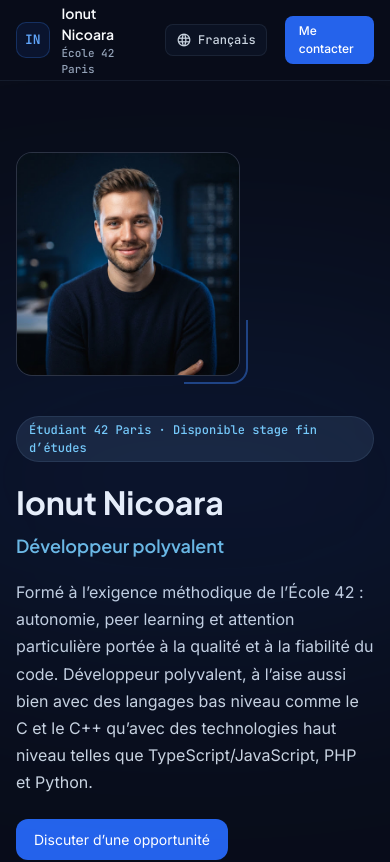
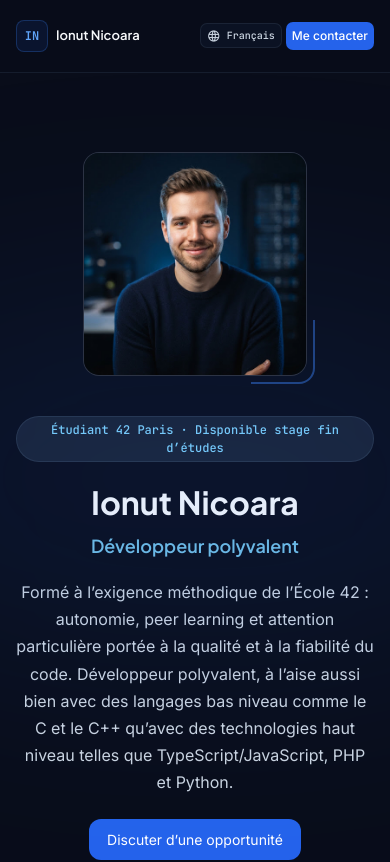
Before and after one commit to IonutzNcr/portfoliov.2, a React (Vite) app: page / in a window 390 px wide. Shown: the top 862 px of the page. Built offline with nearby package versions, Linux system fonts and the light colour scheme.

Commit message:
imporve responsiveness

```diff
--- a/src/pages/home/HomePage.css
+++ b/src/pages/home/HomePage.css
@@ -184,6 +184,8 @@
   color: #fff !important;
   font-family: Inter, 'Segoe UI', sans-serif !important;
   font-weight: 500;
+  white-space: nowrap;
+  flex-shrink: 0;
 }
 
 .site-header__actions > a .material-symbols-outlined {
@@ -639,8 +641,16 @@
 @media (max-width: 1024px) {
   .profile-section__hero {
     flex-direction: column;
-    align-items: flex-start;
+    align-items: center;
     gap: 40px;
+  }
+
+  .profile-section__copy {
+    text-align: center;
+  }
+
+  .profile-section__cta {
+    justify-content: center;
   }
 
   .profile-section__skills {
@@ -658,6 +668,26 @@
 }
 
 @media (max-width: 820px) {
+  .site-header__inner {
+    gap: 10px;
+  }
+
+  .site-header__brand {
+    min-width: 0;
+    gap: 10px;
+  }
+
+  .site-header__identity {
+    min-width: 0;
+  }
+
+  .site-header__name,
+  .site-header__school {
+    white-space: nowrap;
+    overflow: hidden;
+    text-overflow: ellipsis;
+  }
+
   .site-header__nav {
     display: none;
   }
@@ -679,6 +709,17 @@
     flex-direction: column;
     align-items: flex-start;
   }
+
+  .language-switcher__trigger {
+    padding: 5px 8px;
+    font-size: 11px;
+  }
+
+  .site-header__contact {
+    margin-left: 0;
+    padding: 6px 10px;
+    font-size: 12px;
+  }
 }
 
 @media (max-width: 640px) {
@@ -695,12 +736,94 @@
     padding: 152px 0 56px;
   }
 
+  .site-header__inner {
+    height: 72px;
+    gap: 8px;
+  }
+
+  .site-header__initials {
+    width: 32px;
+    height: 32px;
+    border-radius: 8px;
+    font-size: 12px;
+  }
+
+  .site-header__brand {
+    gap: 8px;
+    flex: 1 1 auto;
+    min-width: 0;
+  }
+
+  .site-header__school {
+    display: none;
+  }
+
+  .site-header__name {
+    font-size: 13px;
+  }
+
+  .site-header__actions {
+    gap: 4px;
+    flex-shrink: 0;
+  }
+
+  .profile-section__hero,
+  .profile-section__copy {
+    text-align: center;
+  }
+
+  .profile-section__availability {
+    justify-content: center;
+  }
+
+  .profile-section__cta {
+    justify-content: center;
+  }
+
   .profile-section__skills {
     grid-template-columns: 1fr;
   }
 
   .stack-section__grid {
     grid-template-columns: repeat(2, minmax(0, 1fr));
+  }
+
+  .stack-card {
+    padding: 16px;
+    border-radius: 10px;
+    gap: 8px;
+  }
+
+  .stack-card__icon {
+    width: 26px;
+    height: 26px;
+  }
+
+  .stack-card__badge {
+    width: 28px;
+    height: 28px;
+    font-size: 10px;
+  }
+
+  .stack-card__name {
+    font-size: 12px;
+  }
+
+  .language-switcher__trigger {
+    padding: 4px 6px;
+    border-radius: 7px;
+    font-size: 10px;
+  }
+
+  .site-header__contact {
+    margin-left: 0;
+    padding: 5px 6px;
+    border-radius: 7px;
+    font-size: 11px;
+  }
+
+  .language-switcher__trigger .material-symbols-outlined {
+    font-size: 14px;
   }
 
   .projects-section,
```
Also changed, not shown: 2 other files (tests, documents, lock files or other folders).
